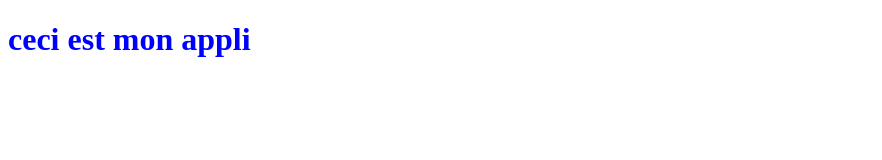
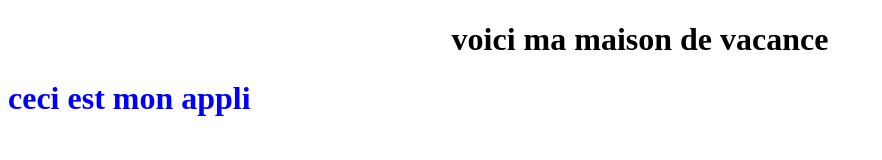
Before and after one commit to Jjk-GBM6Z/Titre, a plain HTML site: page index.html in a window 1280 px wide. Shown: the whole page, without its empty margins (0-882 px from the left). Drawn offline with Linux system fonts and the light colour scheme.

Commit message:
ajout du nouveau h1

```diff
--- a/index.html
+++ b/index.html
@@ -6,6 +6,7 @@
     <title>Appli_de_vote_en_ligne</title>
 </head>
 <body>
+   <h1 style="text-align: center;"> voici ma maison de vacance</h1>
     <h1 style="color: blue;"> ceci est mon appli</h1>
 </body>
 </html>
```
